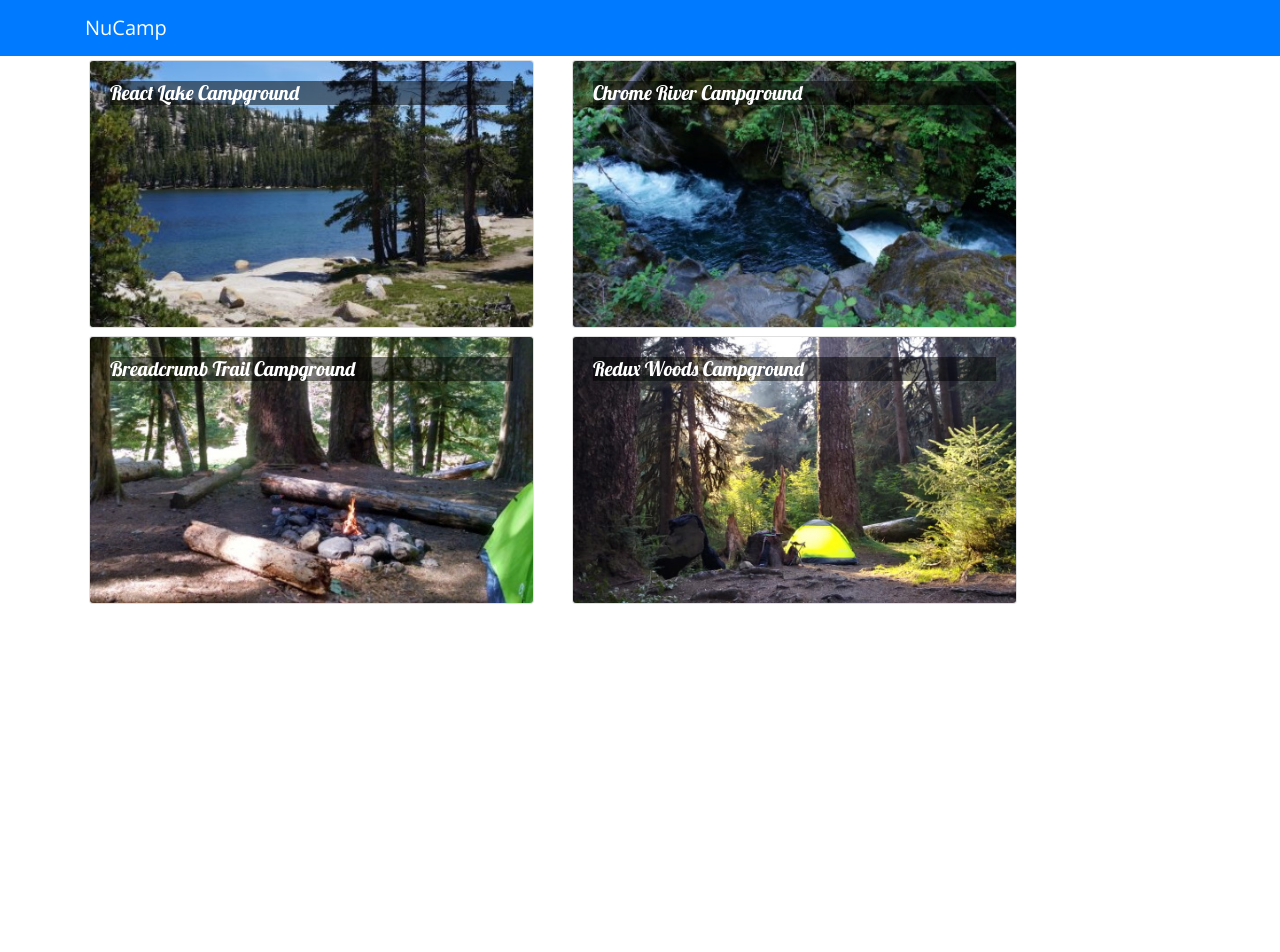
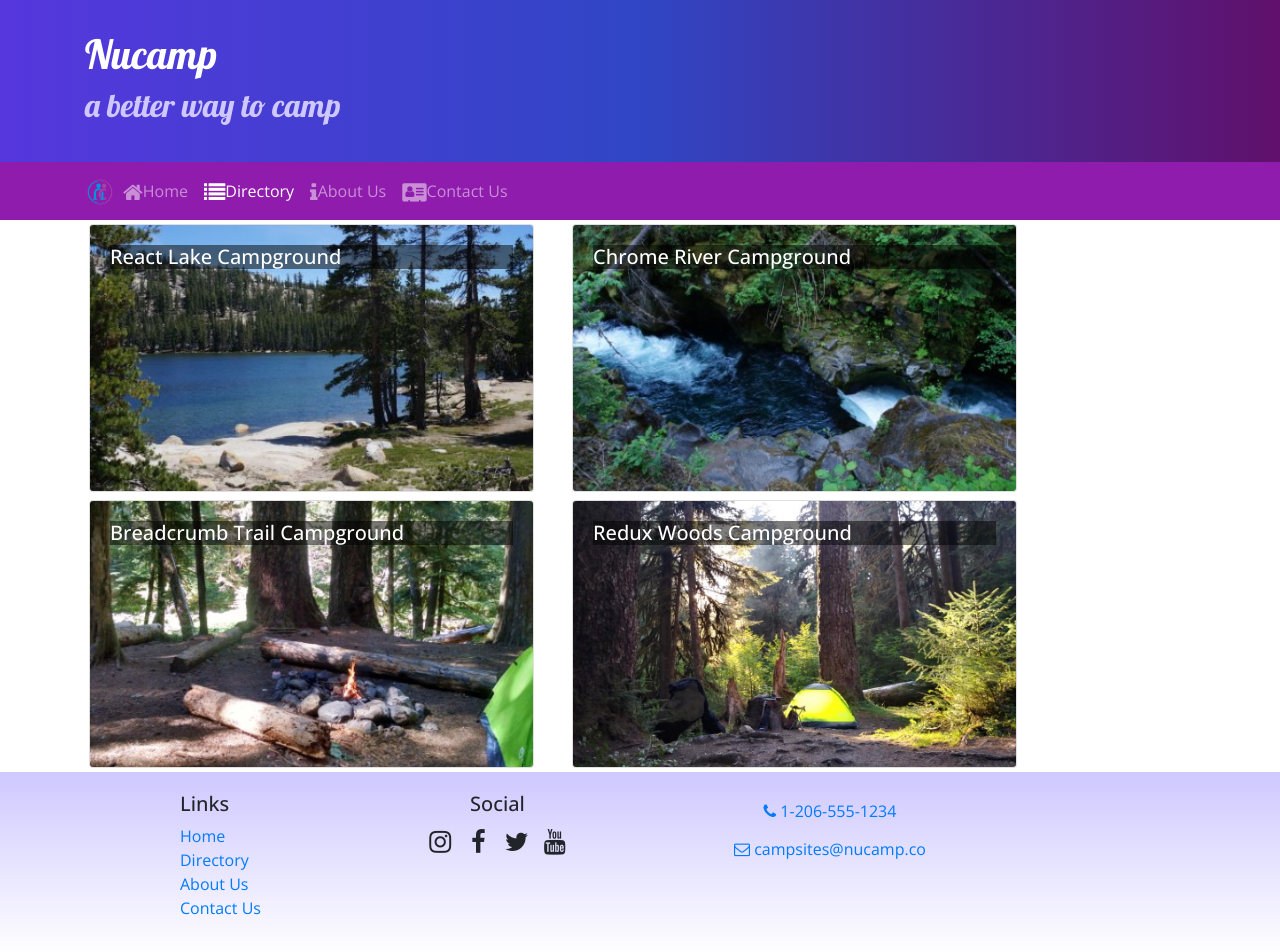
Before and after one commit to ladybug007/nucamp-react, a React (Create React App) app: page /directory in a window 1280 px wide. Shown: the top 952 px of the page. Before the commit the page ends 800 px from the top, so only its background shows below. Built offline with nearby package versions, Linux system fonts and the light colour scheme.

Commit message:
React Router

```diff
--- a/package.json
+++ b/package.json
@@ -7,9 +7,12 @@
     "@testing-library/react": "^9.3.2",
     "@testing-library/user-event": "^7.1.2",
     "bootstrap": "4.3.1",
+    "bootstrap-social": "5.1.1",
+    "font-awesome": "4.7.0",
     "react": "^16.13.1",
     "react-dom": "^16.13.1",
     "react-popper": "0.9.2",
+    "react-router-dom": "4.2.2",
     "react-scripts": "3.4.1",
     "reactstrap": "5.0.0",
     "typeface-lobster": "^0.0.72",
--- a/src/App.css
+++ b/src/App.css
@@ -2,11 +2,48 @@
   font-family: "Open Sans", sans-serif;
 }
 
-h5 {
-font-family: "Lobster", cursive;
-}
 
 .card-img-overlay h5 {
 color: white;
 background-color: rgba(0, 0, 0, 0.5);
 }
+
+
+h1, h2, h3, .card-body>h5 {
+font-family: "Lobster", cursive;
+}
+
+h2 {
+  color: #3046C5;
+}
+
+.card-img-overlay h5 {
+  color: white;
+  background-color: rgba(0, 0, 0, 0.5);
+}
+
+.row-content {
+  padding: 50px 0;
+  border-bottom: 1px ridge;
+  min-height: 200px;
+}
+
+.site-footer {
+  background-image: linear-gradient(#CEC8FF, white);
+  padding: 20px 0;
+}
+
+.jumbotron {
+  margin: 0;
+  padding: 30px;
+  background-image: linear-gradient(to right, #5637DD, #3046C5, #60106B);
+  color: white;
+}
+
+.jumbotron h2 {
+  color: #CEC8FF;
+}
+
+.navbar-dark {
+  background-color: #901CAD;
+}
--- a/src/App.js
+++ b/src/App.js
@@ -1,4 +1,5 @@
 import React, { Component } from 'react';
+import {BrowserRouter}  from 'react-router-dom';
 import Main from './components/MainComponent';
 import './App.css';
 
@@ -7,9 +8,11 @@
 
   render() {
       return (
+        <BrowserRouter>
           <div className="App">
               <Main />
           </div>
+          </BrowserRouter>
       );
   }
 }
--- a/src/components/DirectoryComponent.js
+++ b/src/components/DirectoryComponent.js
@@ -3,10 +3,9 @@
 
 
 
-
-function RenderDirectoryItem({ campsite, onClick }) {
+function RenderDirectoryItem({campsite}) {
     return (
-        <Card onClick={() => onClick(campsite.id)}>
+        <Card>
             <CardImg width='100%' src={campsite.image} alt={campsite.name} />
             <CardImgOverlay>
                 <CardTitle>{campsite.name}</CardTitle>
@@ -20,7 +19,7 @@
     const directory = props.campsites.map(campsite => {
         return (
             <div key={campsite.id} className="col-md-5 m-1">
-                <RenderDirectoryItem campsite ={campsite} onClick = {props.onClick}/>
+                <RenderDirectoryItem campsite ={campsite}/>
             </div>
         );
     });
--- /dev/null
+++ b/src/components/FooterComponent.js
@@ -0,0 +1,35 @@
+import React from 'react';
+import {Link} from 'react-router-dom';
+
+function Footer(props) {
+    return (
+        <footer className="site-footer">
+            <div className="container">
+                <div className="row">
+                    <div className="col-4 col-sm-2 offset-1">
+                        <h5>Links</h5>
+                        <ul className="list-unstyled">
+                            <li><Link to='/home'>Home</Link></li>
+                            <li><Link to='/directory'>Directory</Link></li>
+                            <li><Link to='/aboutus'>About Us</Link></li>
+                            <li><Link to='/contactus'>Contact Us</Link></li>
+                        </ul>
+                    </div>
+                    <div className="col-6 col-sm-3 text-center">
+                        <h5>Social</h5>
+                        <a className="btn btn-social-icon btn-instagram" href="http://instagram.com/"><i className="fa fa-instagram" /></a>{' '}
+                        <a className="btn btn-social-icon btn-facebook" href="http://www.facebook.com/"><i className="fa fa-facebook" /></a>{' '}
+                        <a className="btn btn-social-icon btn-twitter" href="http://twitter.com/"><i className="fa fa-twitter" /></a>{' '}
+                        <a className="btn btn-social-icon btn-google" href="http://youtube.com/"><i className="fa fa-youtube" /></a>
+                    </div>
+                    <div className="col-sm-4 text-center">
+                        <a role="button" className="btn btn-link" href="tel:+12065551234"><i className="fa fa-phone" /> 1-206-555-1234</a><br />
+                        <a role="button" className="btn btn-link" href="mailto:notreal@notreal.co"><i className="fa fa-envelope-o" /> campsites@nucamp.co</a>
+                    </div>
+                </div>
+            </div>
+        </footer>
+    )
+}
+
+export default Footer;
--- /dev/null
+++ b/src/components/HeaderComponent.js
@@ -0,0 +1,66 @@
+import React,{Component}from 'react';
+import {Nav, Navbar, NavbarBrand, NavbarToggler, Collapse, NavItem, Jumbotron } from "reactstrap";
+import {NavLink} from 'react-router-dom';
+class Header extends Component{
+    constructor(props){
+        super(props);
+        this.toggleNav = this.toggleNav.bind(this);
+        this.state = {isNavOpen: false};
+    }
+
+    toggleNav(){
+        this.setState({isNavOpen: !this.state.isNavOpen});
+    }
+
+
+
+    render(){
+        return(
+            <React.Fragment>
+            <Jumbotron fluid>
+            <div className= 'container'>
+                <div className='row'>
+                    <div className='col'>
+                        <h1>Nucamp</h1>
+                        <h2>a better way to camp</h2>
+                    </div>
+                </div>
+            </div>
+            </Jumbotron>
+            <Navbar dark sticky='top' expand='md'>
+            <div className="container">
+                <NavbarBrand className='mr-auto' href="/"><img src="/assets/images/logo.png" height='30' width='30' alt= 'NuCamp Logo'/></NavbarBrand>
+                <NavbarToggler onClick={this.toggleNav}/>
+                <Collapse isOpen={this.state.isNavOpen} navbar>
+                    <Nav navbar>
+                        <NavItem>
+                            <NavLink className='nav-link' to='/home'>
+                                <i className='fa fa-home fa-lg' />Home
+                                </NavLink>
+                            </NavItem>
+                        <NavItem>
+                            <NavLink className='nav-link' to='/directory'>
+                                <i className='fa fa-list fa-lg' />Directory
+                                </NavLink>
+                                </NavItem>
+
+                        <NavItem>
+                            <NavLink className='nav-link' to='/aboutus'>
+                                <i className='fa fa-info fa-lg' />About Us
+                                </NavLink>
+                                </NavItem>
+                        <NavItem>
+                            <NavLink className='nav-link' to='/contactus'>
+                                <i className='fa fa-address-card fa-lg' />Contact Us
+                                </NavLink>
+                                </NavItem>
+                    </Nav>
+                </Collapse>
+            </div>
+            </Navbar>
+            </React.Fragment>
+        );
+    }
+}
+
+export default Header;
--- /dev/null
+++ b/src/components/HomeComponent.js
@@ -0,0 +1,11 @@
+import React from 'react';
+
+function Home(){
+    return(
+        <div className='container'>
+            <h4>Home</h4>
+        </div>
+    )
+}
+
+export default Home;
--- a/src/components/MainComponent.js
+++ b/src/components/MainComponent.js
@@ -1,34 +1,40 @@
 import React, { Component } from 'react';
-import { Navbar, NavbarBrand } from 'reactstrap';
-import CampsiteInfo from './CampsiteInfoComponent';
+import { Switch, Route, Redirect } from 'react-router-dom';
+import Home from './HomeComponent';
+import Header from './HeaderComponent';
+import Footer from './FooterComponent';
+
 import Directory from './DirectoryComponent';
-import {CAMPSITES} from '../shared/campsites';
+import { CAMPSITES } from '../shared/campsites';
 
 class Main extends Component {
-  constructor(props){
+  constructor(props) {
     super(props);
-    this.state = {campsites:CAMPSITES,
-    selectedCampsite: null};
+    this.state = {
+      campsites: CAMPSITES,
+    };
   }
 
-  onCampsiteSelect(campsiteId) {
-    this.setState({ selectedCampsite: campsiteId });
-}
+
   render() {
+    const HomePage = () => {
       return (
-          <div className="App">
-              <Navbar dark color="primary">
-              <div className="container">
-                  <NavbarBrand href="/">NuCamp</NavbarBrand>
-
-              </div>
-              </Navbar>
-              <Directory campsites={this.state.campsites} onClick = {campsiteId => this.onCampsiteSelect(campsiteId)}/>
-              <CampsiteInfo campsite={this.state.campsites.filter(campsite => campsite.id === this.state.selectedCampsite)[0]} />
-          </div>
+        <Home />
       );
+    }
+    return (
+      <div className="App">
+        <Header />
+        <Switch>
+          <Route path='/home' component={HomePage} />
+          <Route exact path='/directory' render={() => <Directory campsites={this.state.campsites} />} />
+          <Redirect to='/home' />
+        </Switch>
+        <Footer />
+      </div>
+    );
   }
 }
 
 
-export default Main ;
+export default Main;
--- a/src/index.js
+++ b/src/index.js
@@ -2,6 +2,8 @@
 import ReactDOM from 'react-dom';
 import './index.css';
 import * as serviceWorker from './serviceWorker';
+import 'font-awesome/css/font-awesome.css';
+import 'bootstrap-social/bootstrap-social.css';
 import 'bootstrap/dist/css/bootstrap.min.css';
 import 'typeface-lobster';
 import 'typeface-open-sans';
```
Also changed, not shown: 1 other file (tests, documents, lock files or other folders).
